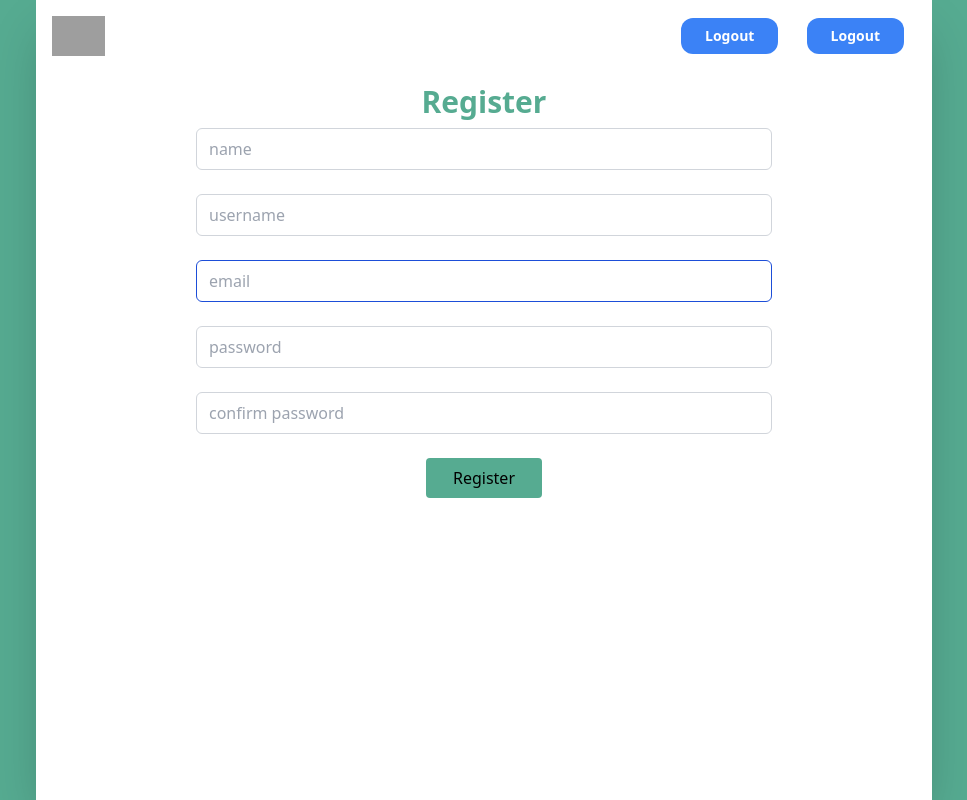
After one commit to henacodes/site-swap, a Django app: page /users/register/ in a window 1280 px wide. The commit adds this page. Shown: the whole page, without its empty margins (156-1123 px from the left). Run offline with Django 5.2, Linux system fonts and the light colour scheme; some libraries are stand-ins or nearby versions; grey boxes are pictures that could not be loaded.

Commit message:
create user form and view created

```diff
--- a/SiteSwap/urls.py
+++ b/SiteSwap/urls.py
@@ -19,5 +19,6 @@ from django.urls import path, include
 
 urlpatterns = [
     path('admin/', admin.site.urls),
-    path("sites/", include("website.urls"))
+    path("sites/", include("website.urls")),
+    path("users/", include("user.urls"))
 ]
--- /dev/null
+++ b/user/forms.py
@@ -0,0 +1,32 @@
+from django import forms
+from django.contrib.auth.forms import UserCreationForm
+from .models import User
+
+class CreateUserForm(UserCreationForm):
+    password2 = forms.CharField(
+        label='Confirm Password',
+        widget=forms.PasswordInput(attrs={'class': 'w-full border border-gray-300 rounded-md py-2 px-3 focus:outline-none focus:border-blue-700'})
+    )
+
+    class Meta:
+        model = User
+        fields = ['name', 'username', 'email', 'password1', 'password2']
+        widgets = {
+            'name': forms.TextInput(attrs={'placeholder':'name', 'class': 'w-full border border-gray-300 rounded-md py-2 px-3 focus:outline-none focus:border-blue-700'}),
+            'username': forms.TextInput(attrs={'placeholder':'username','class': 'w-full border border-gray-300 rounded-md py-2 px-3 focus:outline-none focus:border-blue-700'}),
+            'email': forms.EmailInput(attrs={'placeholder':'email','class': 'w-full border border-gray-300 rounded-md py-2 px-3 focus:outline-none focus:border-blue-700'}),
+            }
+
+    def __init__(self, *args, **kwargs):
+        super().__init__(*args, **kwargs)
+        self.fields['password1'].widget.attrs.update({'placeholder':'password', 'class': 'w-full border border-gray-300 rounded-md py-2 px-3 focus:outline-none focus:border-blue-700'})
+        self.fields['password2'].widget.attrs.update({'placeholder':'confirm password', 'class': 'w-full border border-gray-300 rounded-md py-2 px-3 focus:outline-none focus:border-blue-700'})
+
+    def clean_password2(self):
+        password = self.cleaned_data.get('password1')
+        password2 = self.cleaned_data.get('password2')
+
+        if password and password2 and password != password2:
+            raise forms.ValidationError("Passwords do not match.")
+
+        return password2
--- /dev/null
+++ b/user/templates/user/create_user.html
@@ -0,0 +1,26 @@
+{% extends "website/layout.html" %}
+
+
+{% block title %}
+Register
+{% endblock  %}
+
+
+
+{% block content %}
+
+<form method="POST" action="" class="md:mx-[10rem] m-3   " >
+    {% csrf_token %}
+    <div class="w-full flex justify-center " > <p class=" text-3xl font-bold text-accent   ">Register</p></div>
+    <div class="grid md:grid-cols-2 grid-cols-1 gap-2">
+        {% for field in form   %}
+        <div class="md:col-span-2 my-2 ">   {{field}} </div>
+        {% endfor %}
+
+        <div class=" w-full md:col-span-2 flex justify-center" >
+            <button class="p-2 m-2  bg-accent w-[20%]  rounded "> Register </button>
+        </div>
+    </div>
+
+</form>
+{% endblock  %}
--- /dev/null
+++ b/user/urls.py
@@ -0,0 +1,8 @@
+from django.urls import path
+from . import views
+
+
+
+urlpatterns = [
+    path("register/", views.create_user_view, name="create_user")
+]
--- a/user/views.py
+++ b/user/views.py
@@ -1,3 +1,13 @@
 from django.shortcuts import render
+from .forms import CreateUserForm
+# Create your views here.
 
-# Create your views here.
+
+
+def create_user_view(request):
+    if (request.method == "POST"):
+        form = CreateUserForm(request.POST)
+        print("foorm is populated")
+    else:
+        form = CreateUserForm()
+        return render(request, "user/create_user.html", { "form":form })
--- a/website/templates/website/layout.html
+++ b/website/templates/website/layout.html
@@ -6,6 +6,14 @@
     <title>{% block title %}{% endblock %}</title>
     <script src="https://cdn.tailwindcss.com"></script>
   </head>
+  <style>
+    .bg-accent {
+      background: #56ab91;
+    }
+    .text-accent {
+      color: #56ab91;
+    }
+  </style>
   <body class="flex flex-col bg-[#56ab91] items-center">
     <div
       id="app"
```
